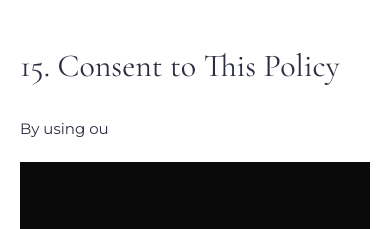
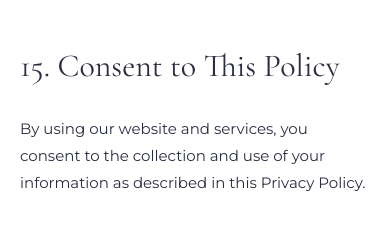
Before and after one commit to LYNKSPortal/Manx-Crown-Diamonds-Isleofman, a website: page privacy-policy.html in a window 390 px wide. Shown: the part 8739-8968 px from the top of the page. Drawn offline with nearby package versions, Linux system fonts and the light colour scheme.

Commit message:
Fix footer width and truncated content on Terms and Privacy Policy pages
- Move footer outside .container div so it spans full page width
- Complete truncated paragraph in Terms (section 14 contact phone)
- Complete truncated paragraph in Privacy Policy (section 15 consent)

Co-Authored-By: Claude Sonnet 4.6 <noreply@anthropic.com>

```diff
--- a/privacy-policy.html
+++ b/privacy-policy.html
@@ -372,7 +372,8 @@ function closeMobileNav(){document.getElementById('mobileNav').classList.remove(
         </p>
 
         <h2>15. Consent to This Policy</h2>
-        <p>By using ou
+        <p>By using our website and services, you consent to the collection and use of your information as described in this Privacy Policy.</p>
+    </div>
     <footer>
         <div class="footer-grid">
             <div class="footer-brand">
```
Also changed, not shown: terms.html (+3 -1 lines).
